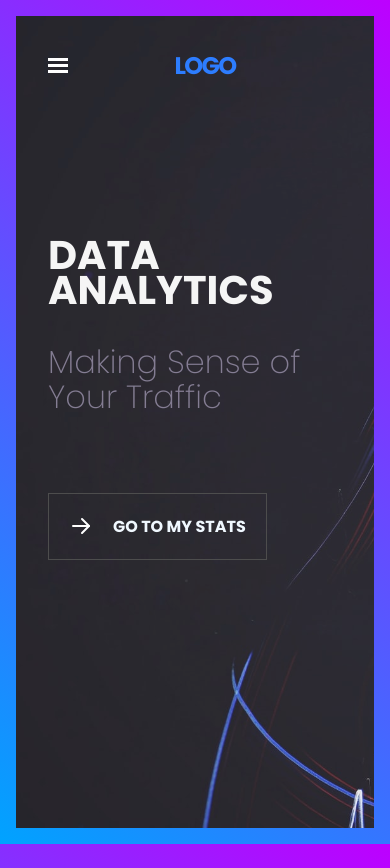
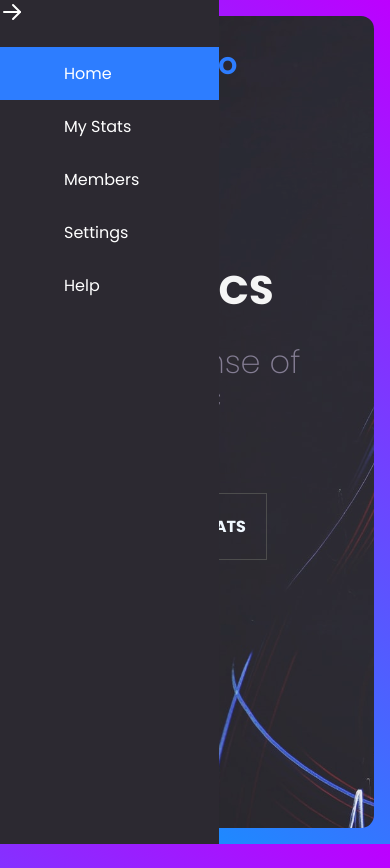
Before and after one commit to jmonroe200/Scrimba_Data_Dashboard, a plain HTML site: page index.html in a window 390 px wide. Drawn offline with Linux system fonts and the light colour scheme.

Commit message:
mobile nav

```diff
--- a/index.css
+++ b/index.css
@@ -25,10 +25,7 @@ section {
     background-position: -100px;
     height: 100%;
     padding: 2em;
-}
-
-nav {
-    display: none;
+    border-radius: 13px;
 }
 
 .logo {
@@ -96,3 +93,35 @@ h1 {
 .cta:hover {
     background: var(--primary-color);
 }
+
+nav {
+    position: fixed;
+    z-index: 1;
+    background: #2C2931;
+    left: 0;
+    top: 0;
+    height: 100vh;
+}
+
+nav ul {
+    list-style-type: none;
+    padding: 0;
+}
+
+nav ul li a {
+    color: white;
+    text-decoration: none;
+    display: block;
+    padding: .875em 5em .875em 4em;
+}
+
+nav ul li a:hover {
+    background: #413E47;
+}
+
+.active {
+    background: var(--primary-color);
+}
+.active:hover {
+    background: #4497FF;
+}
--- a/index.html
+++ b/index.html
@@ -20,12 +20,14 @@
         <div class="container">
             <div class="left-col">
                 <nav>
-                    <img src="./images/right-arrow.svg" alt="Back button" class="back-btn">
-                    <li><a href="#" class="active">Home</a></li>
-                    <li><a href="#">My Stats</a></li>
-                    <li><a href="#">Members</a></li>
-                    <li><a href="#">Settings</a></li>
-                    <li><a href="#">Help</a></li>
+                    <img src="./images/new-arrow-right.svg" alt="Back button" class="back-btn">
+                    <ul>
+                        <li><a href="#" class="active">Home</a></li>
+                        <li><a href="#">My Stats</a></li>
+                        <li><a href="#">Members</a></li>
+                        <li><a href="#">Settings</a></li>
+                        <li><a href="#">Help</a></li>
+                    </ul>
                 </nav>
             </div>
             <section>
```
